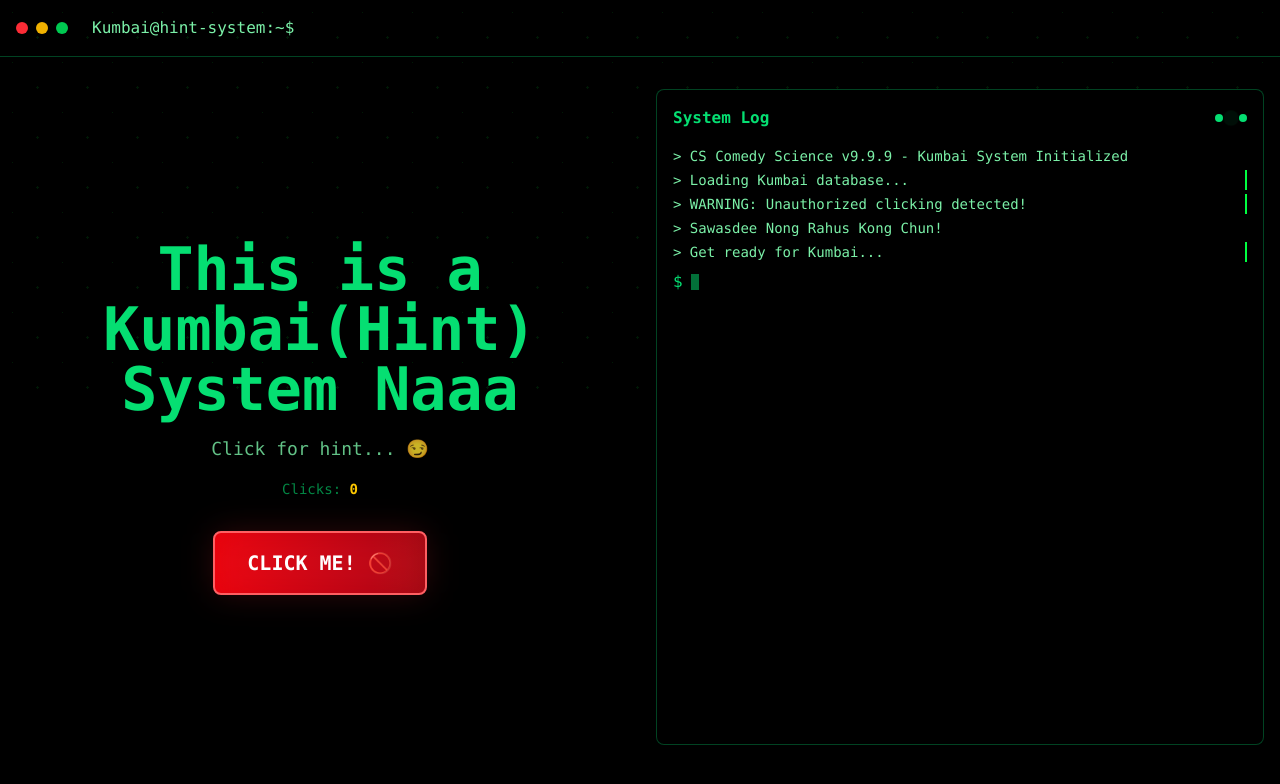
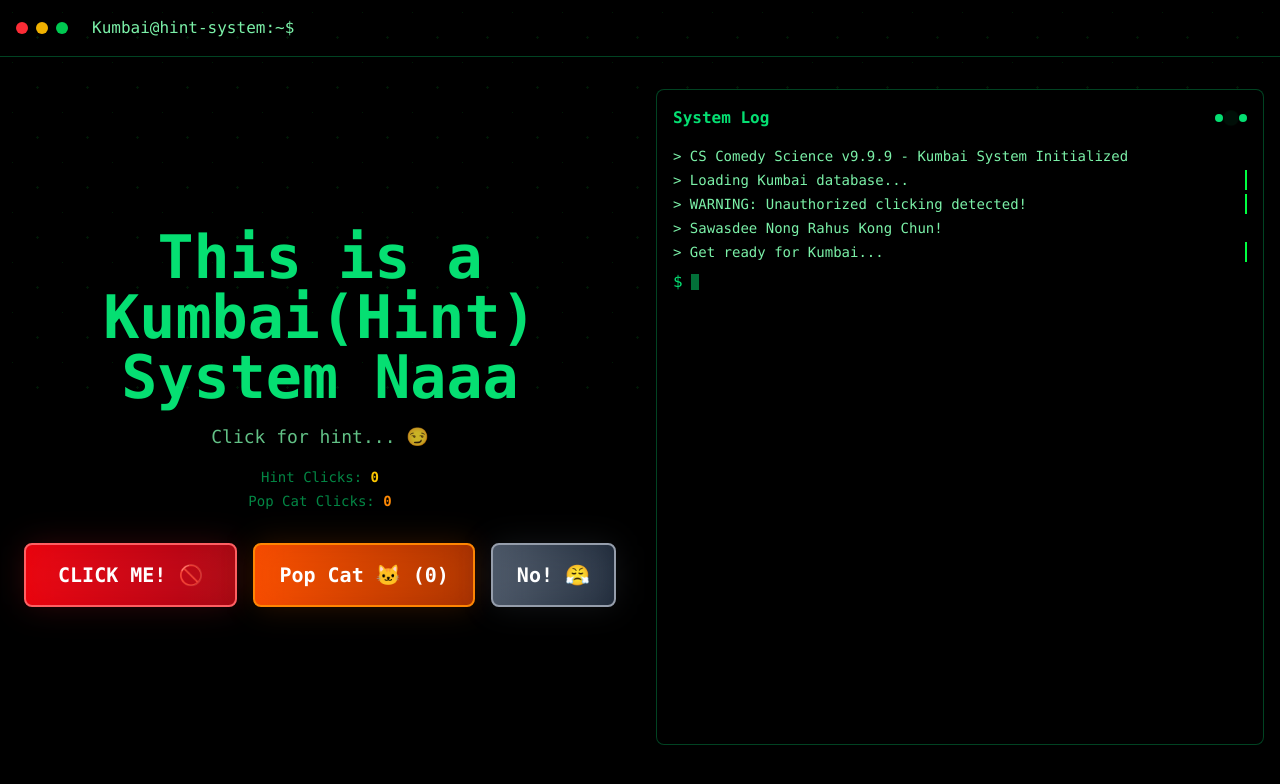
Before and after one commit to aomxnachh/KumBai, a Svelte app: page / in a window 1280 px wide. Shown: the top 784 px of the page. Built offline with nearby package versions, Linux system fonts and the light colour scheme.

Commit message:
Last Verrrrrrrrrrrr

```diff
--- a/src/App.svelte
+++ b/src/App.svelte
@@ -9,16 +9,18 @@
 
   let currentHint: Hint | null = null;
   let clickCount: number = 0;
+  let popCatCount: number = 0;
   let isAnimating: boolean = false;
   let terminalLines: string[] = [];
   let showEndModal: boolean = false;
+  let showNoModal: boolean = false;
 
   const hints: Hint[] = [
     { text: "มัธยมศิลป์แห่งคณิตศาสตร์บัณฑิต นักปราชญ์สรรค์สร้างขั้นตอนวิธี สมองกลจักรกลประมวลผลเทิดทูน ชาติกาลเวลาแปรเปลี่ยนไปตามกัน ยุคแห่งข้อมูลใหญ่ไหลเวียนวน อัลกอริทึมแทรกซ้อนซับซ้อนงาม องค์ความรู้ปัญญาประดิษฐ์คิดคำนวณ มิได้หยุดหย่อนแห่งความก้าวหน้าคำ", color: "text-red-400" },
     { text: "พี่ทำงานกับคนนี้นะ https://www.facebook.com/momotheoxy",color: "text-yellow-400", image: "https://shorturl.asia/NQJeT"},
     { text: "พี่เป็น PM(Project manager)มั้ง, Full stack Developer(Claude, ChatGPT :) )", color: "text-blue-400", image: "https://shorturl.at/H3BpY" },
     { text: "ออกซิเจน,อะเมริเซียม", color: "text-green-400" },
-    { text: "https://youtu.be/FnvUMFmxP70?si=VNzl1Xl2QdSO0Pl8", color: "text-purple-400" },
+    { text: "https://www.youtube.com/watch?v=41O_MydqxTU&ab_channel=WaterTowerMusic", color: "text-purple-400" },
   ];
 
   const terminalStartup = [
@@ -78,6 +80,7 @@
   function resetGame(): void {
     currentHint = null;
     clickCount = 0;
+    popCatCount = 0;
     terminalLines = [...terminalStartup.map(line => `> ${line}`)];
     isAnimating = false;
     showEndModal = false;
@@ -85,6 +88,26 @@
 
   function closeModal(): void {
     showEndModal = false;
+  }
+
+  function handleNoClick(): void {
+    showNoModal = true;
+  }
+
+  function closeNoModal(): void {
+    showNoModal = false;
+  }
+
+  function handlePopCatClick(): void {
+    popCatCount++;
+    terminalLines = [...terminalLines, `> POP_CAT_${popCatCount} clicked at ${new Date().toLocaleTimeString()} 🐱`];
+
+    setTimeout(() => {
+      const terminal = document.querySelector('.terminal-output');
+      if (terminal) {
+        terminal.scrollTop = terminal.scrollHeight;
+      }
+    }, 100);
   }
 
   function parseTextWithLinks(text: string): string {
@@ -118,11 +141,13 @@
         <p class="text-green-300/80 text-lg">
           Click for hint... 😏
         </p>
-        <div class="text-sm text-green-400/60">
-          Clicks: <span class="text-yellow-400 font-bold">{clickCount}</span>
+        <div class="text-sm text-green-400/60 space-y-1">
+          <div>Hint Clicks: <span class="text-yellow-400 font-bold">{clickCount}</span></div>
+          <div>Pop Cat Clicks: <span class="text-orange-400 font-bold">{popCatCount}</span></div>
         </div>
       </div>
 
+      <div class="flex gap-4 items-center flex-wrap justify-center">
         {#if clickCount < hints.length}
           <button
             on:click={handleClick}
@@ -139,6 +164,31 @@
             <div class="absolute inset-0 bg-red-500/20 rounded-lg blur-lg group-hover:blur-xl transition-all"></div>
           </button>
         {/if}
+
+        <button
+          on:click={handlePopCatClick}
+          class="group relative px-6 py-4 bg-gradient-to-r from-orange-600 to-orange-800
+                 hover:from-orange-500 hover:to-orange-700 text-white font-bold text-xl
+                 border-2 border-orange-400 rounded-lg shadow-lg hover:shadow-orange-500/50
+                 transform transition-all duration-300 hover:scale-105"
+        >
+          <span class="relative z-10">Pop Cat 🐱 ({popCatCount})</span>
+          <div class="absolute inset-0 bg-orange-500/20 rounded-lg blur-lg group-hover:blur-xl transition-all"></div>
+        </button>
+
+        {#if clickCount < hints.length}
+          <button
+            on:click={handleNoClick}
+            class="group relative px-6 py-4 bg-gradient-to-r from-gray-600 to-gray-800
+                   hover:from-gray-500 hover:to-gray-700 text-white font-bold text-xl
+                   border-2 border-gray-400 rounded-lg shadow-lg hover:shadow-gray-500/50
+                   transform transition-all duration-300 hover:scale-105"
+          >
+            <span class="relative z-10">No! 😤</span>
+            <div class="absolute inset-0 bg-gray-500/20 rounded-lg blur-lg group-hover:blur-xl transition-all"></div>
+          </button>
+        {/if}
+      </div>
 
       {#if currentHint}
         <div class="bg-gray-900/80 border border-green-400/50 rounded-lg p-6 max-w-md mx-auto
@@ -221,6 +271,26 @@
       </div>
     </div>
   </div>
+
+  <!-- No Modal -->
+  {#if showNoModal}
+    <div class="fixed inset-0 bg-black/80 backdrop-blur-sm z-50 flex items-center justify-center p-4">
+      <div class="bg-gray-900 border-2 border-gray-400 rounded-lg p-8 max-w-md mx-auto text-center
+                  shadow-2xl shadow-gray-500/50 animate-fade-in">
+        <div class="text-6xl mb-4">
+          <img src="https://shorturl.asia/Kc89B" alt="No reaction" class="mx-auto max-w-full h-auto rounded-lg" />
+        </div>
+        <button
+          on:click={closeNoModal}
+          class="px-6 py-3 bg-blue-600 hover:bg-blue-500 text-white font-bold rounded-lg
+                 border-2 border-blue-400 transition-all duration-300
+                 hover:shadow-blue-400/50 hover:shadow-lg transform hover:scale-105"
+        >
+          OK
+        </button>
+      </div>
+    </div>
+  {/if}
 
   <!-- End Modal -->
   {#if showEndModal}
```
Lines whose indentation alone changed are shown as unchanged.
